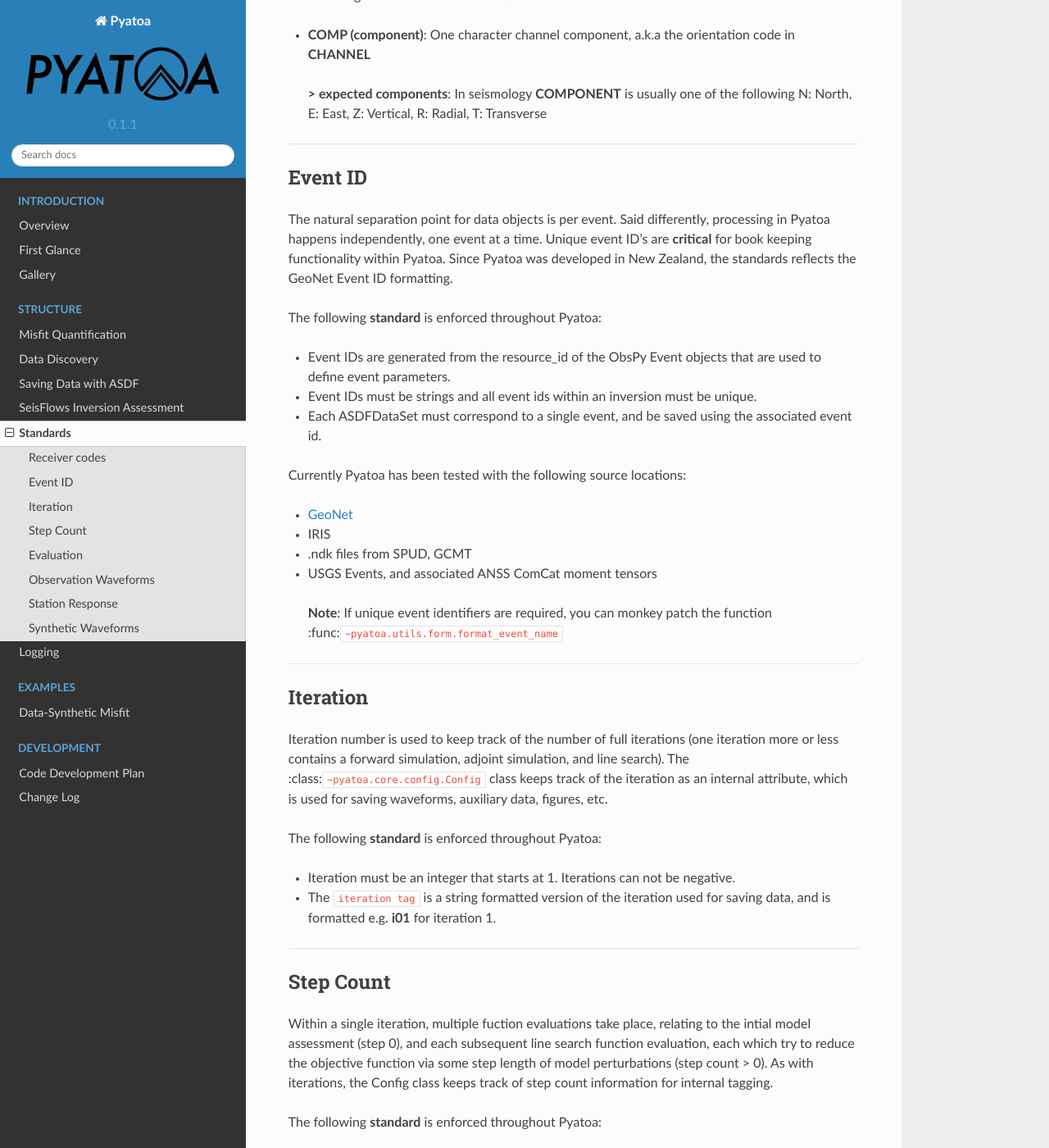
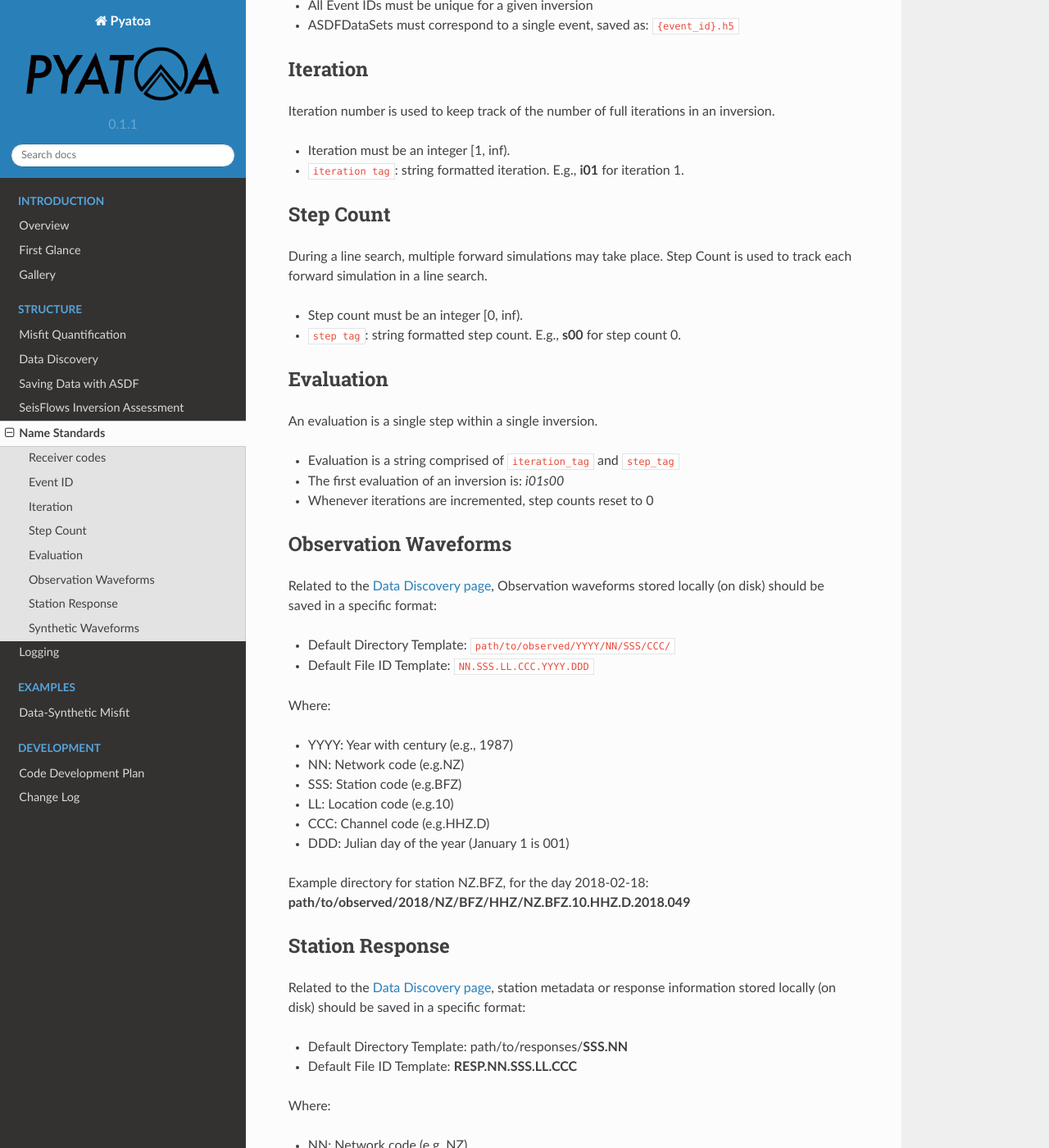
Before and after one commit to adjtomo/pyatoa, a Sphinx documentation site: the page built from docs/standards.rst, in a window 1280 px wide and 1400 px high, scrolled down 883 px. Shown: the whole window at 82% size. Built offline with Sphinx 7.4.7 and the Read the Docs theme 2.0.0, drawn with Linux system fonts in a browser that asks for light colours; some of the changed text lies outside the part shown.

Commit message:
updated naming standards page

```diff
--- a/docs/standards.rst
+++ b/docs/standards.rst
@@ -1,216 +1,127 @@
-Standards
-=========
+Name Standards
+==============
 
-Pyatoa enforces a few standards for book keeping. Many of these
-standards are encapsulated in the functions found in
-:module:``~pyatoa.utils.form``.
-
---------------
+Pyatoa enforces a few standards for book keeping which are listed here.
 
 Receiver codes
 --------------
 
-Receivers can be identified multiple ways in the workflow. Most of the
-time when Pyatoa asks the user to identify a receiver, it will be
-through its **code**:
+Receivers codes define station names and components for a given station.
+Wildcards are typically acceptable when specifying station codes in Pyatoa.
 
--  **CODE**: The full SEED standard code **NN.SSS.LL.CCC** (where
+-  **CODE**: Standard code are expected in format **NN.SSS.LL.CCC** (where
    **N**\ =Network, **S**\ =Station, **L**\ =Location, **C**\ =Channel);
-   e.g. \ `NZ.BFZ.10.HHZ <https://www.geonet.org.nz/data/network/sensor/BFZ>`__
-
-..
-
-   **> wildcards**: Wildcards are accepted and encouraged when
-   specifying full codes. For example, in data gathering, selecting all
-   available components is accomplished by specifying code
-   NZ.BFZ.10.HH?, where the ? character is a single-valued wildcard.
-
--  **NET (network)**: Two character network code **NN**; e.g. NZ
--  **STA (station)**: Multi (3 or 4) character station code **SSS**:
-   e.g. BFZ
--  **LOC (location)**: Two digit location code, for receiver sites that
-   have multiple instruments (e.g. borehole and surface broadbands).
-   e.g. 10
-
-..
-
-   **> unknown location code**: In my experience, location naming is not
-   standard across data services. It is usually acceptable to provide
-   wildcards to avoid having to determine the specific location code,
-   e.g. NZ.BFZ.??.HH?
-
+   e.g. `NZ.BFZ.10.HHZ <https://www.geonet.org.nz/data/network/sensor/BFZ>`__
+-  **NET (network)**: Two character network code **NN** (e.g. NZ)
+-  **STA (station)**: Multi character station code **SSS** (e.g.BFZ)
+-  **LOC (location)**: Two digit location code (e.g., 10).
 -  **CHA (channel)**: Three character channel code **BIO** (where
    **B**\ =Band code, **I**\ =Instrument code, **O**\ = Orientation
-   code), e.g. HHZ
+   code); e.g.HHZ
+-  **COMP (component)**: One character channel component, a.k.a the
+   **o**rientation code in **CHANNEL**
 
-..
+.. note::
 
-   **> seed convention**: When saving new data, band code is enforced
-   via the data sampling rate, following the format of the `SEED
-   convention <https://ds.iris.edu/ds/nodes/dmc/data/formats/seed-channel-naming/>`__.
-
--  **COMP (component)**: One character channel component, a.k.a the
-   orientation code in **CHANNEL**
-
-..
-
-   **> expected components**: In seismology **COMPONENT** is usually one
-   of the following N: North, E: East, Z: Vertical, R: Radial, T:
-   Transverse
-
---------------
+    When saving new data, band code is enforced via the data sampling rate,
+    following the format of the `SEED convention
+    <https://ds.iris.edu/ds/nodes/dmc/data/formats/seed-channel-naming/>`__.
 
 Event ID
 --------
 
-The natural separation point for data objects is per event. Said
-differently, processing in Pyatoa happens independently, one event at a
-time. Unique event ID’s are **critical** for book keeping functionality
-within Pyatoa. Since Pyatoa was developed in New Zealand, the standards
-reflects the GeoNet Event ID formatting.
+Unique event ID’s are critical for book keeping. The following **standard** is
+enforced throughout Pyatoa:
 
-The following **standard** is enforced throughout Pyatoa:
-
--  Event IDs are generated from the resource_id of the ObsPy Event
-   objects that are used to define event parameters.
--  Event IDs must be strings and all event ids within an inversion must
-   be unique.
--  Each ASDFDataSet must correspond to a single event, and be saved
-   using the associated event id.
-
-Currently Pyatoa has been tested with the following source locations:
-
--  `GeoNet <https://quakesearch.geonet.org.nz/>`__
--  IRIS
--  .ndk files from SPUD, GCMT
--  USGS Events, and associated ANSS ComCat moment tensors
-
-..
-
-   **Note**: If unique event identifiers are required, you can monkey
-   patch the function :func:``~pyatoa.utils.form.format_event_name``
-
---------------
+-  Event IDs are generated from: ``Obspy.Event.resource_id.id``
+-  Event IDs must be strings
+-  All Event IDs must be unique for a given inversion
+-  ASDFDataSets must correspond to a single event, saved as: ``{event_id}.h5``
 
 Iteration
 ---------
 
-Iteration number is used to keep track of the number of full iterations
-(one iteration more or less contains a forward simulation, adjoint
-simulation, and line search). The :class:``~pyatoa.core.config.Config``
-class keeps track of the iteration as an internal attribute, which is
-used for saving waveforms, auxiliary data, figures, etc.
+Iteration number is used to keep track of the number of full iterations in an
+inversion.
 
-The following **standard** is enforced throughout Pyatoa:
+-  Iteration must be an integer [1, inf).
+-  ``iteration tag``: string formatted iteration. E.g., **i01** for iteration 1.
 
--  Iteration must be an integer that starts at 1. Iterations can not be
-   negative.
--  The ``iteration tag`` is a string formatted version of the iteration
-   used for saving data, and is formatted e.g. \ **i01** for iteration
-   1.
-
---------------
 
 Step Count
 ----------
 
-Within a single iteration, multiple fuction evaluations take place,
-relating to the intial model assessment (step 0), and each subsequent
-line search function evaluation, each which try to reduce the objective
-function via some step length of model perturbations (step count > 0).
-As with iterations, the Config class keeps track of step count
-information for internal tagging.
+During a line search, multiple forward simulations may take place. Step Count
+is used to track each forward simulation in a line search.
 
-The following **standard** is enforced throughout Pyatoa:
-
--  Step count must be an integer that starts from 0. Step counts can not
-   be negative.
--  The ``step tag`` is a string formatted version of the iteration used
-   for saving data, and is formatted e.g. \ **s00** for step count 0.
-
---------------
+-  Step count must be an integer [0, inf).
+-  ``step tag``: string formatted step count. E.g., **s00** for step count 0.
 
 Evaluation
 ----------
 
-An evaluation is a single step within a single inversion. We use the term
-evaluation to refer to line search evaluation belonging to a given iteration.
-For example, the first evaluation in an inversion is i01s00 (iteration 1,
-step 0).
+An evaluation is a single step within a single inversion.
 
---------------
+- Evaluation is a string comprised of ``iteration_tag`` and ``step_tag``
+- The first evaluation of an inversion is: `i01s00`
+- Whenever iterations are incremented, step counts reset to 0
+
 
 Observation Waveforms
 ---------------------
 
-Observation data that will not be gathered from online web-services,
-e.g. temporary network data that is locally stored, must be available
-using a specific directory and file naming format that mimics data
-center convention. This is reflected in the function
-:func:``~pyatoa.core.gatherer.Fetcher.fetch_obs_by_dir``.
+Related to the `Data Discovery page <discovery.html>`__, Observation waveforms
+stored locally (on disk) should be saved in a specific format:
 
-The following **standard** is enforced throughout Pyatoa:
-
--  Default Directory Template: path/to/observed/YYYY/NN/SSS/CCC/
--  Default File ID Template: NN.SSS.LL.CCC.YYYY.DDD
+-  Default Directory Template: ``path/to/observed/YYYY/NN/SSS/CCC/``
+-  Default File ID Template: ``NN.SSS.LL.CCC.YYYY.DDD``
 
 Where:
 
--  YYYY: The year with the century (e.g., 1987)
--  NN: The network code (e.g. NZ)
--  SSS: The station code (e.g. BFZ)
--  LL: The location code (e.g. 10)
--  CCC: The channel code (e.g. HHZ.D)
--  DDD: The julian day of the year (January 1 is 001)
+-  YYYY: Year with century (e.g., 1987)
+-  NN: Network code (e.g.NZ)
+-  SSS: Station code (e.g.BFZ)
+-  LL: Location code (e.g.10)
+-  CCC: Channel code (e.g.HHZ.D)
+-  DDD: Julian day of the year (January 1 is 001)
 
 Example directory for station NZ.BFZ, for the day 2018-02-18:
 **path/to/observed/2018/NZ/BFZ/HHZ/NZ.BFZ.10.HHZ.D.2018.049**
 
---------------
 
 Station Response
 ----------------
 
-As with observation data, response files that are stored locally on disk
-(a.k.a StationXML files, dataless files) must be saved to a specific
-directory and with specific file naming. These will be searched for by
-the function :func:``pyatoa.core.gatherer.Fetcher.fetch_resp_by_dir``
+Related to the `Data Discovery page <discovery.html>`__, station metadata or
+response information stored locally (on disk) should be saved in a specific
+format:
 
-The following **standard** is enforced throughout Pyatoa:
-
--  Default Directory Template: path/to/responses/\ **SSS.NN**
+-  Default Directory Template: path/to/responses/**SSS.NN**
 -  Default File ID Template: **RESP.NN.SSS.LL.CCC**
 
 Where:
 
--  NN: The network code (e.g. NZ)
--  SSS: The station code (e.g. BFZ)
--  LL: The location code (e.g. 10)
--  CCC: The channel code (e.g. HHZ.D)
+-  NN: Network code (e.g. NZ)
+-  SSS: Station code (e.g. BFZ)
+-  LL: Location code (e.g. 10)
+-  CCC: Channel code (e.g. HHZ.D)
 
 Example directory for station NZ.BFZ:
 **path/to/response/BFZ.NZ/RESP.NZ.BFZ.10.HHZ**
 
---------------
-
 Synthetic Waveforms
 -------------------
+Synthetic waveforms therefore must follow the naming convention dictated by
+SPECFEM.
 
-Currently Pyatoa is written to work with ASCII synthetic seismograms
-outputted by SPECFEM3D. Synthetic waveforms therefore must follow the
-given naming convention set by SPECFEM3D.
-
-The following **standard** is enforced throughout Pyatoa:
-
--  Synthetic waveforms must saved in the form:
-   \__NN.SSS.BIO.__sem\ **U**
+-   \__NN.SSS.BIO.__sem\ **U**
 
 Where:
 
 -  **N** = Network
 -  **S** = Station
 -  **B** = Band code
--  **I** = Instrument code (Must always be **X** for synthetics)
+-  **I** = Instrument code (**Must always be **X** for synthetics**)
 -  **O** = Orientation code
 -  **U** = Unit code
 
```
Also changed, not shown: other parts of docs/standards.rst (+1 -1 lines), docs/inspector.rst (+7 -7 lines).
